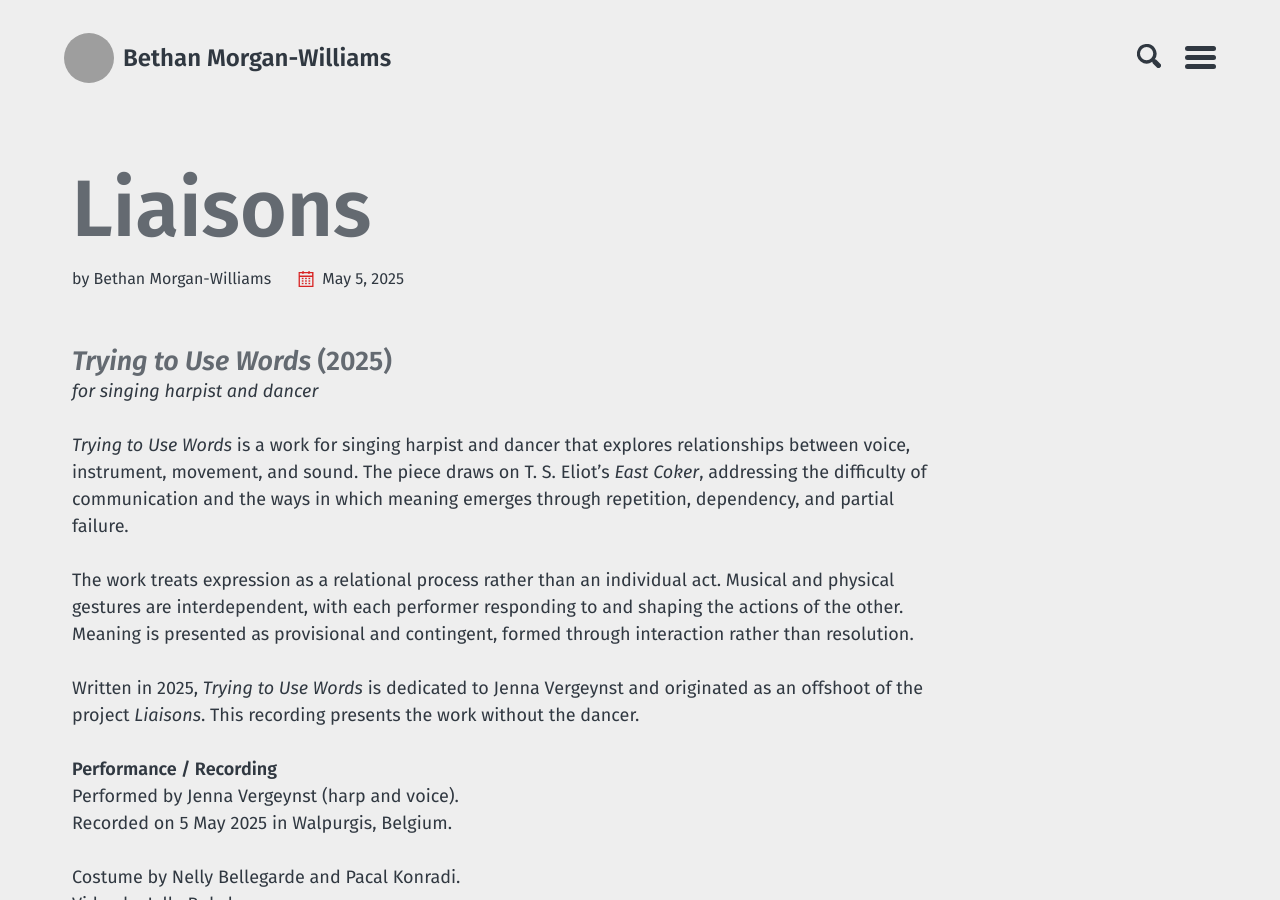
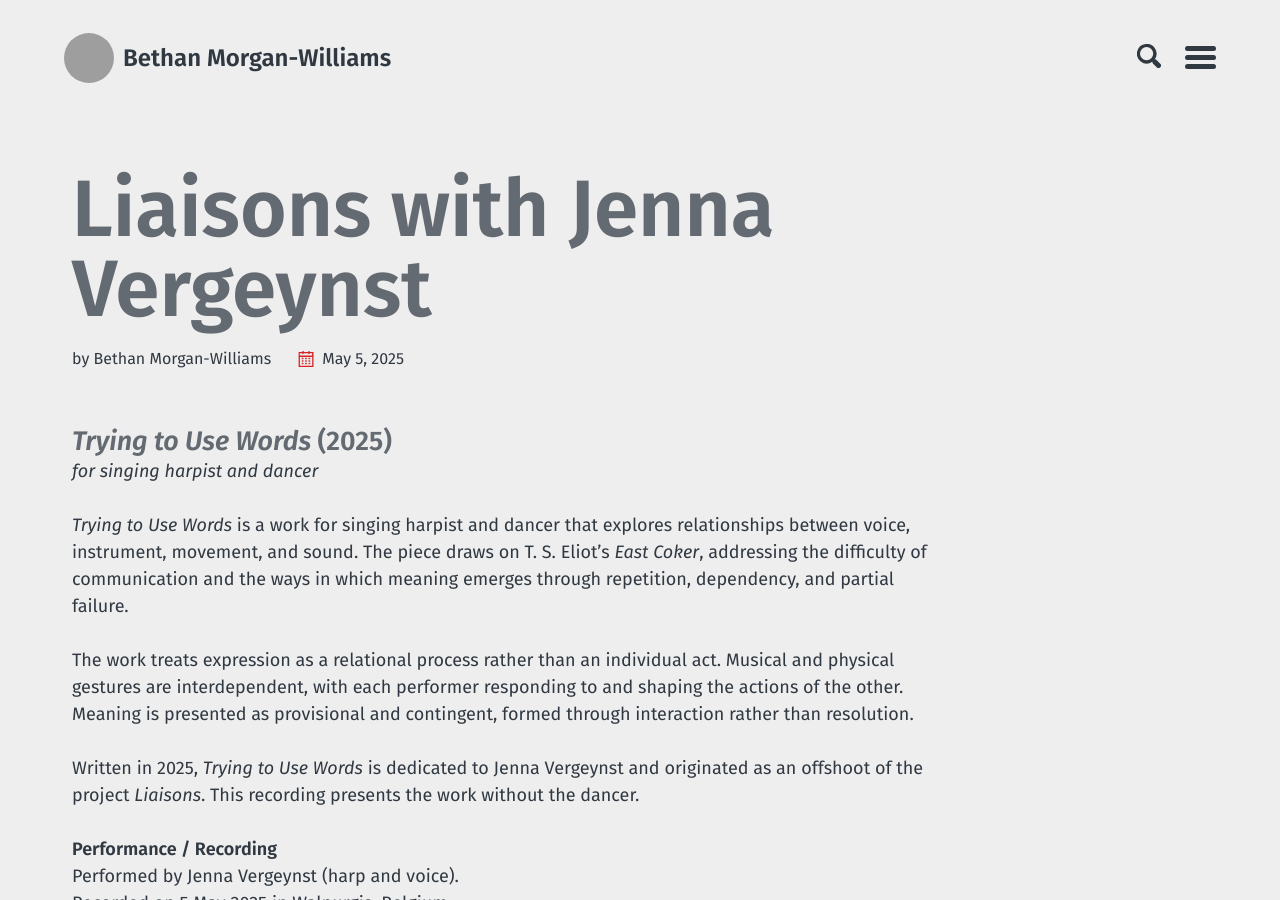
Before and after one commit to morganwilliamsb/website, a Jekyll site: the page built from _listen/liaisons.md, in a window 1280 px wide and 900 px high. Built offline with Jekyll 4.4.1, drawn with Linux system fonts in a browser that asks for light colours; some of the changed text lies outside the part shown; grey boxes are pictures that could not be loaded.

Commit message:
Update liaisons.md

```diff
--- a/_listen/liaisons.md
+++ b/_listen/liaisons.md
@@ -1,5 +1,5 @@
 ---
-title: "Liaisons"
+title: "Liaisons with Jenna Vergeynst"
 layout: collection
 date: 2025-05-05
 ---
```
